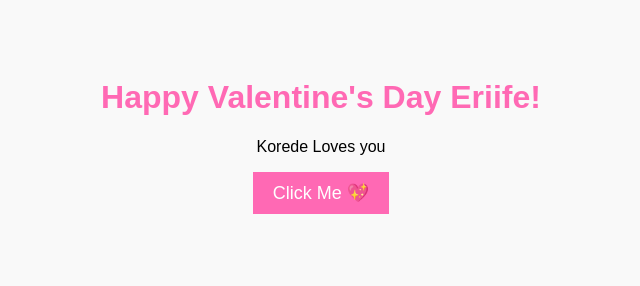
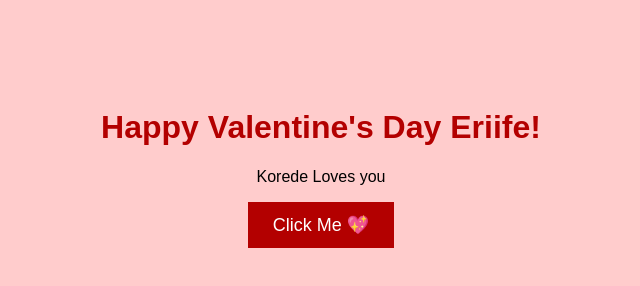
Before and after one commit to Emzee-Creates/Val, a website: page public/index.html in a window 1280 px wide. Shown: the whole page, without its empty margins (319-959 px from the left). Drawn offline with Linux system fonts and the light colour scheme.

Commit message:
Update index.html

```diff
--- a/public/index.html
+++ b/public/index.html
@@ -7,24 +7,24 @@
     <style>
         body {
             font-family: Arial, sans-serif;
-            background-color: #f9f9f9;
+            background-color: #ffcccc; /* Redder background */
             text-align: center;
-            padding: 50px;
+            padding: 80px 20px; /* More padding on top */
             overflow: hidden;
         }
         h1 {
-            color: #ff69b4; /* Pink color */
+            color: #b30000; /* Dark red color for the header */
         }
         button {
-            padding: 10px 20px;
+            padding: 12px 25px;
             font-size: 18px;
-            background-color: #ff69b4;
+            background-color: #b30000; /* Dark red button */
             color: white;
             border: none;
             cursor: pointer;
         }
         button:hover {
-            background-color: #ff1493;
+            background-color: #990000; /* Lighter red on hover */
         }
 
         /* Balloon styles */
@@ -34,10 +34,9 @@
             animation: floatUp 5s ease-in infinite;
             width: 50px;
             height: 70px;
-            background-color: #ff69b4;
+            background-color: #ff3333; /* Red balloon color */
             border-radius: 50%;
             box-shadow: 0 0 10px rgba(0,0,0,0.2);
-            animation-duration: 5s;
         }
 
         @keyframes floatUp {
@@ -65,7 +64,7 @@
             // Change the button text
             this.textContent = "Check your Email! 😉";
 
-            // Trigger floating balloons
+            // Trigger floating balloons (multiple)
             floatBalloons();
 
             // Send the email request
@@ -86,15 +85,16 @@
             });
         });
 
-        // Function to generate balloons and animate them
+        // Function to generate multiple balloons and animate them
         function floatBalloons() {
             const container = document.getElementById('balloonsContainer');
 
-            // Create a balloon element
+            // Create 5 balloons each time button is clicked
+            for (let i = 0; i < 5; i++) {
                 const balloon = document.createElement('div');
                 balloon.classList.add('balloon');
 
-            // Set a random horizontal position for the balloon
+                // Set a random horizontal position for each balloon
                 balloon.style.left = `${Math.random() * 100}%`;
 
                 // Append the balloon to the container
@@ -105,6 +105,7 @@
                     balloon.remove();
                 }, 5000);  // Same time as animation duration
             }
+        }
     </script>
 </body>
 </html>
```
Lines whose indentation alone changed are shown as unchanged.
